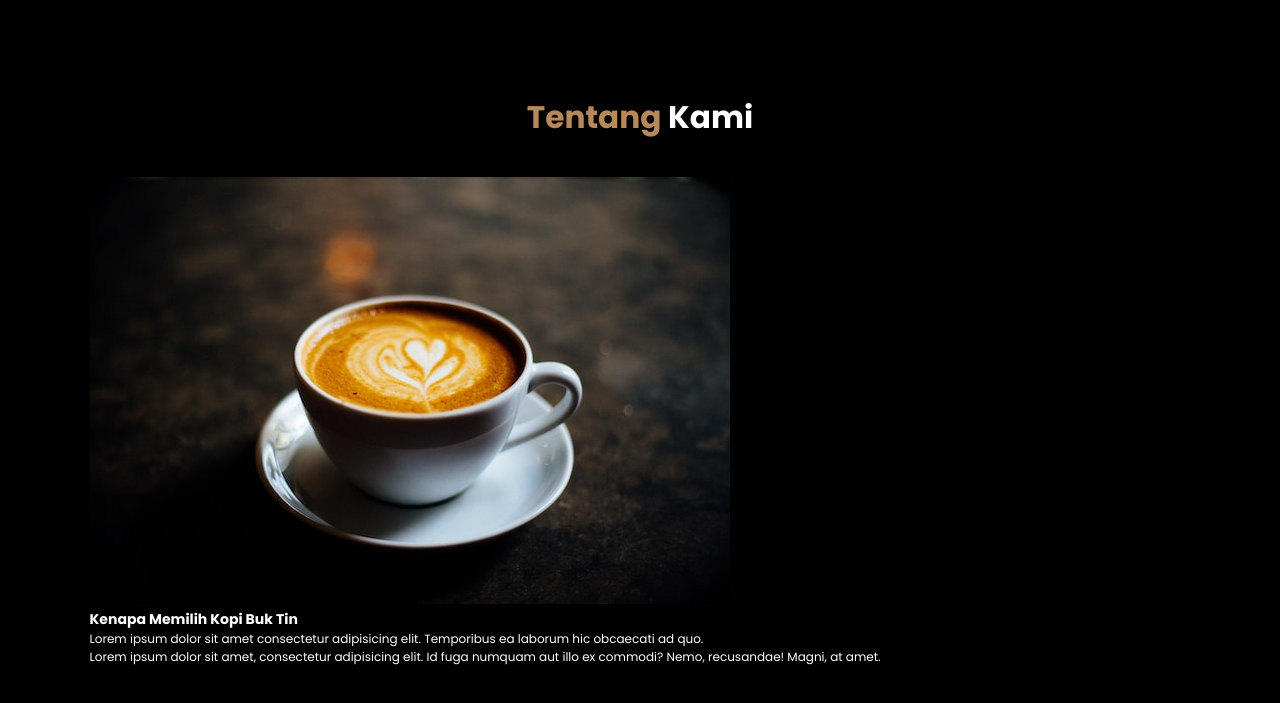
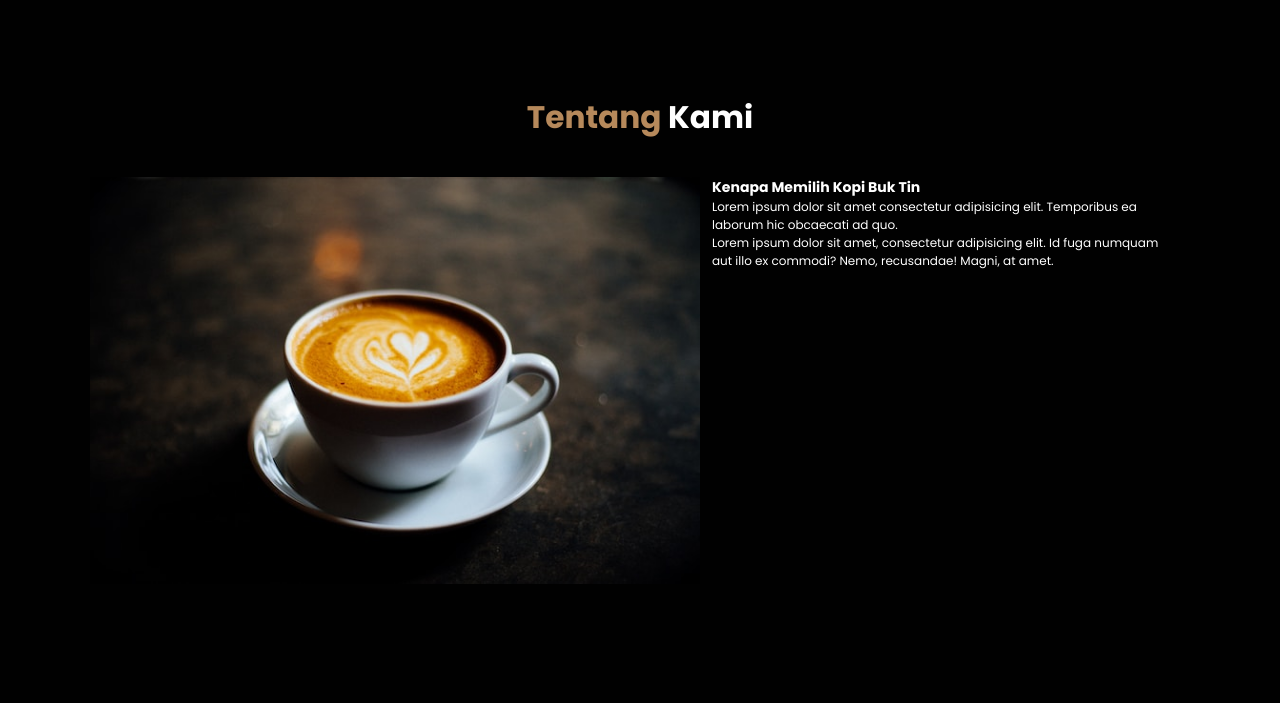
Before and after one commit to mohkhoirularifin/kopi-buk-tin, a plain HTML site: page index.html in a window 1280 px wide. Shown: the part 802-1505 px from the top of the page. Drawn offline with nearby package versions, Linux system fonts and the light colour scheme.

Commit message:
Membuat Teks dan Gambar berjejer

```diff
--- a/css/style.css
+++ b/css/style.css
@@ -157,6 +157,23 @@ body {
 .about h2 span {
   color: var(--primary);
 }
+
+.about .row {
+  display: flex;
+}
+
+.about .row .about-img {
+  flex: 1 1 45rem;
+}
+
+.about .row .about-img img {
+  width: 100%;
+}
+
+.about .row .content {
+  flex: 1 1 35rem;
+  padding: 0 1rem;
+}
 /* Media Queries */
 
 /* Laptop */
```
